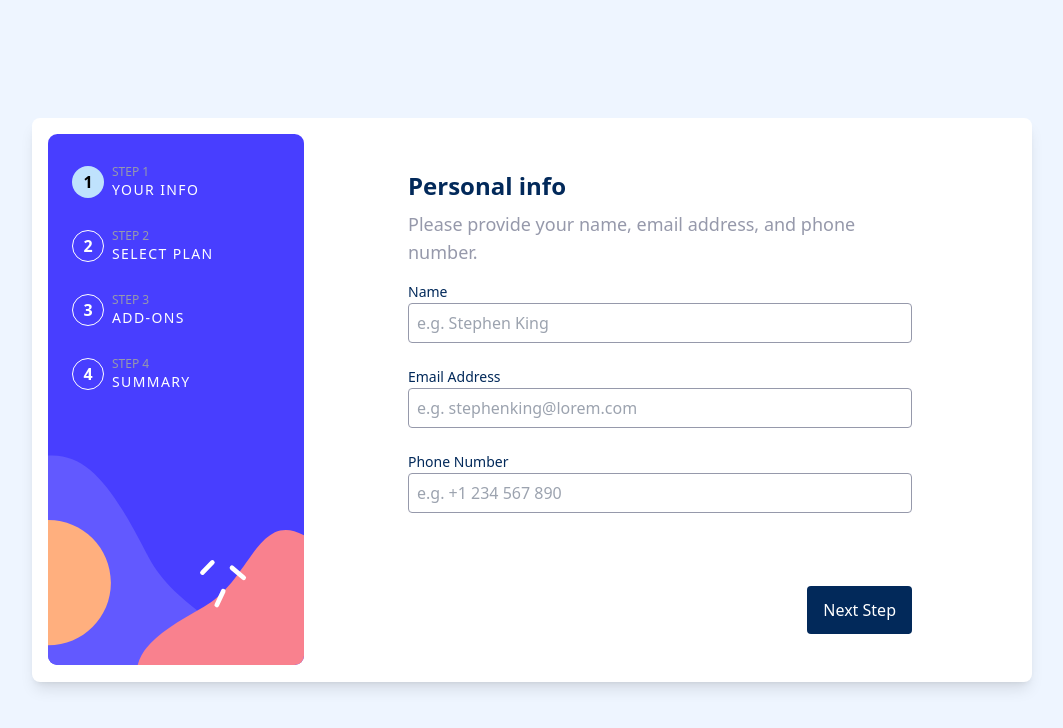
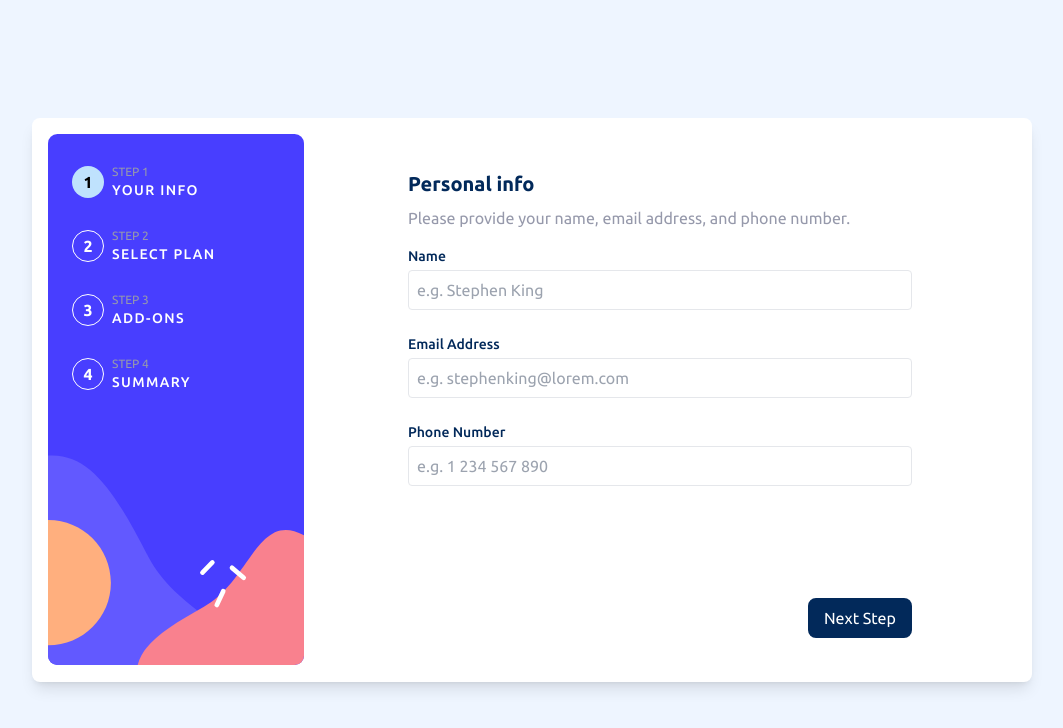
Before and after one commit to TheRealByteraver/FrontendMentor-Advanced-MultiStepForm, a React (Create React App) app: page / in a window 1280 px wide. Shown: the top 728 px of the page, without its empty margins (108-1171 px from the left). Built offline with nearby package versions, Linux system fonts and the light colour scheme.

Commit message:
step one and two ready

```diff
--- a/public/index.html
+++ b/public/index.html
@@ -24,6 +24,9 @@
       work correctly both with client-side routing and a non-root public URL.
       Learn how to configure a non-root public URL by running `npm run build`.
     -->
+    <link rel="preconnect" href="https://fonts.googleapis.com">
+    <link rel="preconnect" href="https://fonts.gstatic.com" crossorigin>
+    <link href="https://fonts.googleapis.com/css2?family=Ubuntu:wght@400;500;700&display=swap" rel="stylesheet">
     <title>React App</title>
   </head>
   <body>
--- a/src/Components/OnBoarding.js
+++ b/src/Components/OnBoarding.js
@@ -78,7 +78,7 @@ export default function OnBoarding() {
           </div>
 
           {/* "Go Back" and "Next Step" buttons container */}
-          <div className="bg-white w-full h-20 flex flex-row items-center absolute bottom-0 p-3 lg:bottom-4 lg:pl-2 lg:pr-[104px]">
+          <div className="bg-white w-full h-16 flex flex-row items-center absolute bottom-0 p-3 lg:bottom-4 lg:pl-2 lg:pr-[104px]">
           {/* lg:border-2 lg:border-green-600 */}
 
             {/* "Go Back" button */}
@@ -93,7 +93,7 @@ export default function OnBoarding() {
             <button
               type='submit'
               form='hook-form'
-              className="text-white bg-[#02295a] px-4 py-3 rounded ml-auto">
+              className="text-white bg-[#02295a] px-4 py-2 rounded lg:rounded-lg ml-auto">
               {(page === nrOfPages) ? 'Confirm' : 'Next Step'}
             </button>
           </div>
--- a/src/Components/Step1.js
+++ b/src/Components/Step1.js
@@ -4,10 +4,20 @@ import { yupResolver } from '@hookform/resolvers/yup';
 import * as yup from "yup";
 
 const Input = forwardRef((props, ref) => {
+
   return (
     <>
-      <label className='text-[#02295a] text-sm font-medium inline-block mt-4'>{props.label}</label>
-      <input className='border border-[#9699ab] w-full h-10 my-2 mt-0 rounded p-2'
+      <label className='text-[#02295a] text-sm font-medium inline-block mt-4 mb-1'>{props.label}</label>
+      { props.error &&
+        <p className='float-right text-[#ed3548] text-sm font-bold inline-block mt-4'>
+          {props.error.message}
+        </p>
+      }
+
+      <input
+        className={`border outline-none w-full h-10 my-2 mt-0 rounded p-2
+                    ${props.error ? 'border-[#ed3548]' : 'blur:border-[#9699ab] focus:border-[#473dff]'}
+            `}
         ref={ref}
         {...props}>
         {props.children}
@@ -18,9 +28,9 @@ const Input = forwardRef((props, ref) => {
 
 export default function Step1({submitHandler, data}) {
   const schema = yup.object().shape({
-    fullName: yup.string().required('The name field is required'), // custom error message
-    emailAddress: yup.string().email('Your email address is not valid').required('The email address field is required'),
-    phoneNumber: yup.number().positive().integer().required(),
+    fullName: yup.string().required('The Name field is required'), // custom error message
+    emailAddress: yup.string().email('Your email address is not valid').required('An email address is required'),
+    phoneNumber: yup.number().typeError('Please enter a valid phone number').positive('').integer().required('A phone number is required'),
   });
 
   const {
@@ -35,8 +45,8 @@ export default function Step1({submitHandler, data}) {
 
   return (
     <>
-      <h1 className='text-[#02295a] text-2xl font-bold mt-1'>Personal info</h1>
-      <p className='mt-2 text-lg text-[#9699ab]'>Please provide your name, email address, and phone number.</p>
+      <h1 className='text-[#02295a] text-xl font-bold mt-1'>Personal info</h1>
+      <p className='mt-2 text-md text-[#9699ab]'>Please provide your name, email address, and phone number.</p>
       <form
         id='hook-form'
         onSubmit={handleSubmit(submitHandler)}>
@@ -48,24 +58,25 @@ export default function Step1({submitHandler, data}) {
           ref={ref}
           // end of verbose version of ...register('Name')
 
-          placeholder="e.g. Stephen King"
+          placeholder='e.g. Stephen King'
           defaultValue={data.fullName}
-          label='Name' />
-        <p>{errors.fullName?.message}</p>
-        {errors.fullName && <p>Please enter your name.</p>}
+          label='Name'
+          error={errors.fullName}
+        />
 
         <Input {...register('emailAddress', { required: true })}
-          placeholder="e.g. stephenking@lorem.com"
+          placeholder='e.g. stephenking@lorem.com'
           defaultValue={data.emailAddress}
-          label='Email Address' />
-        <p>{errors.emailAddress?.message}</p>
-        {errors.emailAddress && <p>Email address is required.</p>}
+          label='Email Address'
+          error={errors.emailAddress}
+        />
 
         <Input {...register('phoneNumber', { pattern: /\d+/ })}
-          placeholder="e.g. +1 234 567 890"
+          placeholder='e.g. 1 234 567 890'
           defaultValue={data.phoneNumber}
-          label='Phone Number' />
-        {errors.phoneNumber && <p>Please enter a valid phone number.</p>}
+          label='Phone Number'
+          error={errors.phoneNumber}
+        />
       </form>
     </>
   );
--- a/src/Components/Step2.js
+++ b/src/Components/Step2.js
@@ -1,156 +1,87 @@
 import { useState } from 'react';
-import { useForm, Controller, Radio, RadioGroup, FormControlLabel } from 'react-hook-form';
+import { useForm } from 'react-hook-form';
 
 export default function Step2({submitHandler, data}) {
-  const { handleSubmit, register } = useForm(data);
+  const { handleSubmit, register } = useForm({ defaultValues: { ...data } });
 
-  const subscriptionTypes = ['Arcade', 'Advanced', 'Pro'];
+  // subscriptionTypes = ['Arcade', 'Advanced', 'Pro']
   const [subscriptionType, setSubscriptionType] = useState(data.subscriptionType);
-  const billingTypes = ['Monthly', 'Yearly'];
+
+  // billingTypes = ['Monthly', 'Yearly']
   const [billingType, setBillingType] = useState(data.billingType);
 
-  const getBillingOptions = (subscriptionType) => {
-    const billingOptions = {
-      'Arcade'  : { 'Monthly': '$9/mo', 'Yearly': '$90/yr', image: '/assets/images/icon-arcade.svg' },
-      'Advanced': { 'Monthly': '$12/mo', 'Yearly': '$120/yr', image: '/assets/images/icon-advanced.svg' },
-      'Pro'     : { 'Monthly': '$15/mo', 'Yearly': '$150/yr', image: '/assets/images/icon-pro.svg' },
-    };
-
-    return Object.entries(billingOptions).map(billingOption => {
-      const [key, value] = billingOption;
-      const styling = (subscriptionType === key)
-        ? 'border-red-600'
-        : 'border-green-600';
+  const billingOptions = [
+    { type: 'Arcade', monthly: '$9/mo', yearly: '$90/yr', image: '/assets/images/icon-arcade.svg' },
+    { type: 'Advanced', monthly: '$12/mo', yearly: '$120/yr', image: '/assets/images/icon-advanced.svg' },
+    { type: 'Pro', monthly: '$15/mo', yearly: '$150/yr', image: '/assets/images/icon-pro.svg' },
+  ];
 
   return (
+    <>
+      <h1 className='text-[#02295a] text-xl font-bold mt-1'>Select your plan</h1>
+      <p className='mt-2 mb-4 text-md text-[#9699ab]'>You have the option of monthly or yearly billing.</p>
+      <form id='hook-form' onSubmit={handleSubmit(submitHandler)}>
+
+        {/* Arcade / Advanced / Pro choice block */}
+        <div className='lg:flex lg:flex-row lg:justify-between'>
+          {
+            billingOptions.map(billingOption => {
+              const styling = (subscriptionType === billingOption.type) ? 'border-[#473dff] bg-[#eef5ff]' : 'border-[#d6d9e6]';
+              const price = (billingType === 'Monthly') ? billingOption.monthly : billingOption.yearly;
+              return (
                 <label
-          className={`inline-block w-full h-24 p-3 border rounded-lg ${styling}`}
-          onClick={(event) => {setSubscriptionType(key)}}
-          key={key}
-          htmlFor={key}>
+                  className={`inline-block w-full h-min p-3 my-1.5 border rounded-lg ${styling}
+                              lg:w-[31%]`}
+                  onClick={() => {setSubscriptionType(billingOption.type)}}
+                  key={billingOption.type}
+                  htmlFor={billingOption.type}>
 
-          <img className='float-left' src={value.image} alt='' />
+                  <img className='float-left' src={billingOption.image} alt='' />
                   <input
                     className='hidden'
                     {...register('subscriptionType')}
                     type='radio'
-            value={key}
-            id={key}
+                    value={billingOption.type}
+                    id={billingOption.type}
                   />
-          {key}
+                  <div className='w-auto ml-[50px] lg:ml-0 lg:mt-24'>
+                    <p className='font-bold text-sm text-[#02295a] leading-4 lg:leading-5'>{billingOption.type}</p>
+                    <p className='text-sm text-[#9699ab] leading-5'>{price}</p>
+                    {
+                      (billingType === 'Yearly') &&
+                      <p className='font-bold text-xs  lg:leading-5 text-[#02295a]'>2 months free</p>
+                    }
+                  </div>
                 </label>
               );
             })
           }
+        </div>
 
-  return (
-    <>
-      <h1 className='text-[#02295a] text-2xl font-bold mt-1'>Select your plan</h1>
-      <p className='mt-2 mb-4 text-lg text-[#9699ab]'>You have the option of monthly or yearly billing.</p>
-      <form id='hook-form' onSubmit={handleSubmit(submitHandler)}>
-        { getBillingOptions(subscriptionType) }
+        {/* Monthly / Yearly radio button */}
+        <div className='text-center mt-4 text-sm font-bold bg-[#eef5ff] rounded-md p-3'>
+          <div>
+            <label
+              className={`w-1/4 mr-6 ${(billingType === 'Monthly' ? 'text-[#02295a]' : 'text-[#9699ab]')}`}
+              htmlFor='Monthly'>Monthly</label>
+            <div className='inline -mt-[1px] pt-[2px] rounded-[12px] h-[26px] w-54px px-1 bg-[#02295a]'>
+              <input
+                className='text-[#02295a] appearance-none rounded-full w-3 h-3 checked:bg-white'
+                onClick={() => {setBillingType('Monthly')}}
+                type='radio' id='Monthly' {...register('billingType')} value='Monthly'
+              />
+              <input
+                className='text-[#02295a] appearance-none rounded-full w-3 h-3 checked:bg-white'
+                onClick={() => {setBillingType('Yearly')}}
+                type='radio' id='Yearly' {...register('billingType')} value='Yearly'
+              />
+            </div>
+            <label
+              className={`w-1/4 ml-6 ${(billingType === 'Yearly' ? 'text-[#02295a]' : 'text-[#9699ab]')}`}
+              htmlFor='Yearly'>Yearly</label>
+          </div>
+        </div>
       </form>
     </>
   );
 }
-
-/*
-        <button type="submit">Submit button</button>
-
-const Radiobutton = forwardRef((props, ref) => {
-  // console.log('radio props:', props);
-  // console.log('ref:', ref);
-  // const checkedCSS = props.checked ? 'border-[#02295a] bg-[#bfe2fd]' : '';
-  return (
-    <label
-      className='inline-block w-full h-24 p-3 border rounded-lg border-green-500
-
-      '
-      // style={{'label + input[type="radio"]:checked { border: 2px solid green; }'}}
-
-
-        htmlFor={props.id}>
-      <img className='float-left'
-        src='/assets/images/icon-arcade.svg' alt='' />
-
-      <div className='ml-16 flex flex-col justify-between'>
-        <h3 className='font-semibold text-lg'>{props.label}</h3>
-        <p  className='font-semibold text-md text-[#9699ab]'>$90/yr</p>
-        <p  className='font-semibold text-sm'>2 months free</p>
-      </div>
-
-      <input
-        className='w-0 h-0 display-none
-        border rounded-lg border-[#9699ab] bg-white checked:border-[#02295a] checked:bg-[#fafbff]'
-        type='radio'
-        ref={ref}
-        {...props}>
-        {props.children}
-      </input>
-    </label>
-  );
-});
-
-        <div>
-          <Radiobutton {...register('billingType')}
-            label='monthly'
-            id='monthly'
-            value={'monthly'}
-            defaultChecked  />
-
-          <Radiobutton {...register('billingType')}
-            label='yearly'
-            id='yearly'
-            value={'yearly'} />
-        </div>
-
-
-
-  const radio = ({control} ) => {
-    return (
-      <Controller
-        render={({ field }) => (
-          <RadioGroup aria-label="subscriptionType" {...field}>
-            <FormControlLabel
-              value="female"
-              control={<Radio />}
-              label="Female"
-            />
-            <FormControlLabel
-              value="male"
-              control={<Radio />}
-              label="Male"
-            />
-          </RadioGroup>
-        )}
-        name="RadioGroup"
-        control={control}
-      />
-    );
-  }
-
-
-
-        <Controller
-          name="subscriptionType"
-          control={control}
-          render={({ field }) => <input type="radio" id='Arcade' value={'Arcade'} defaultChecked{...field} />}
-
-        />
-
-        <Controller
-          name="subscriptionType"
-          control={control}
-          render={({ field }) => <input type="radio" id='Advanced' value={'Advanced'} defaultChecked{...field} />}
-
-        />
-
-        <Controller
-          name="subscriptionType"
-          control={control}
-          render={({ field }) => <input type="radio" id='Pro' value={'Pro'} defaultChecked{...field} />}
-
-        />
-
-
-*/
--- a/src/index.css
+++ b/src/index.css
@@ -12,6 +12,10 @@ code {
     monospace;
 } */
 
+body {
+  font-family: 'Ubuntu', sans-serif;
+}
+
 @tailwind base;
 @tailwind components;
 @tailwind utilities;
```
Lines whose indentation alone changed are shown as unchanged.
